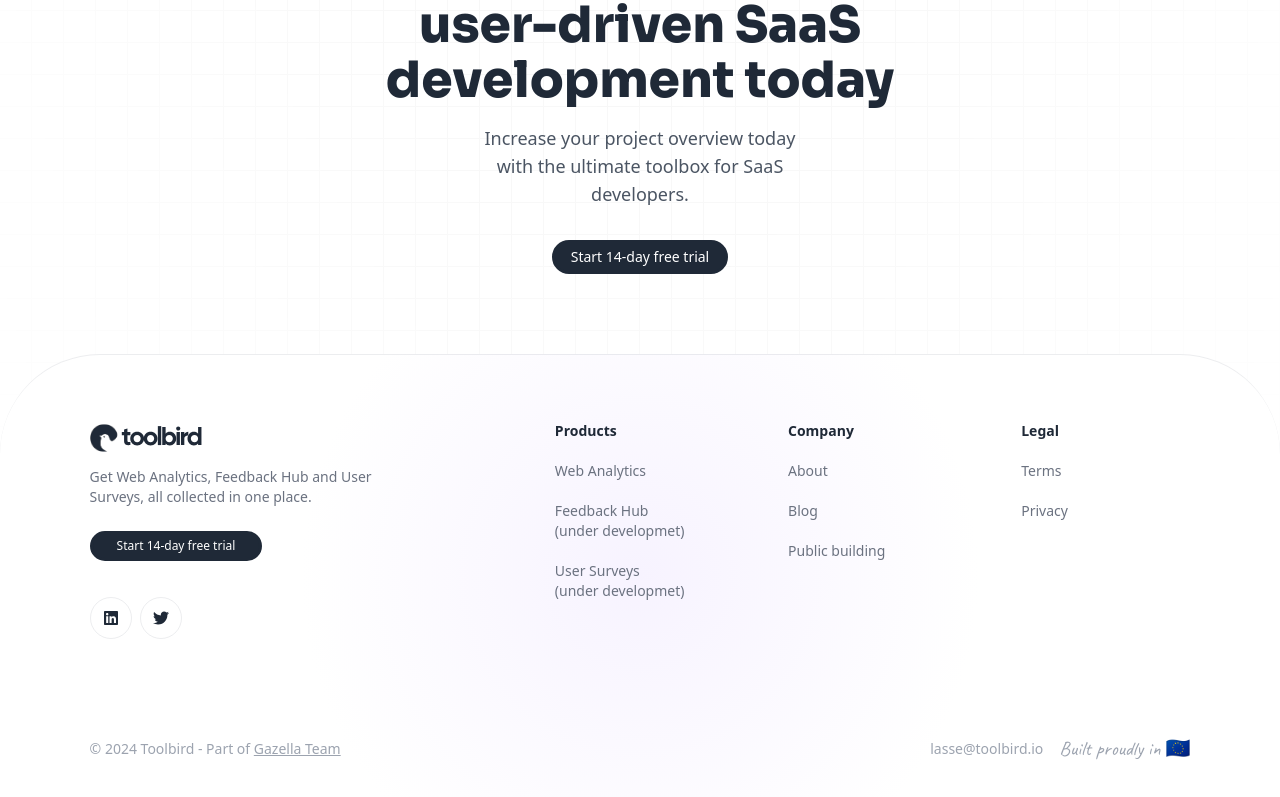
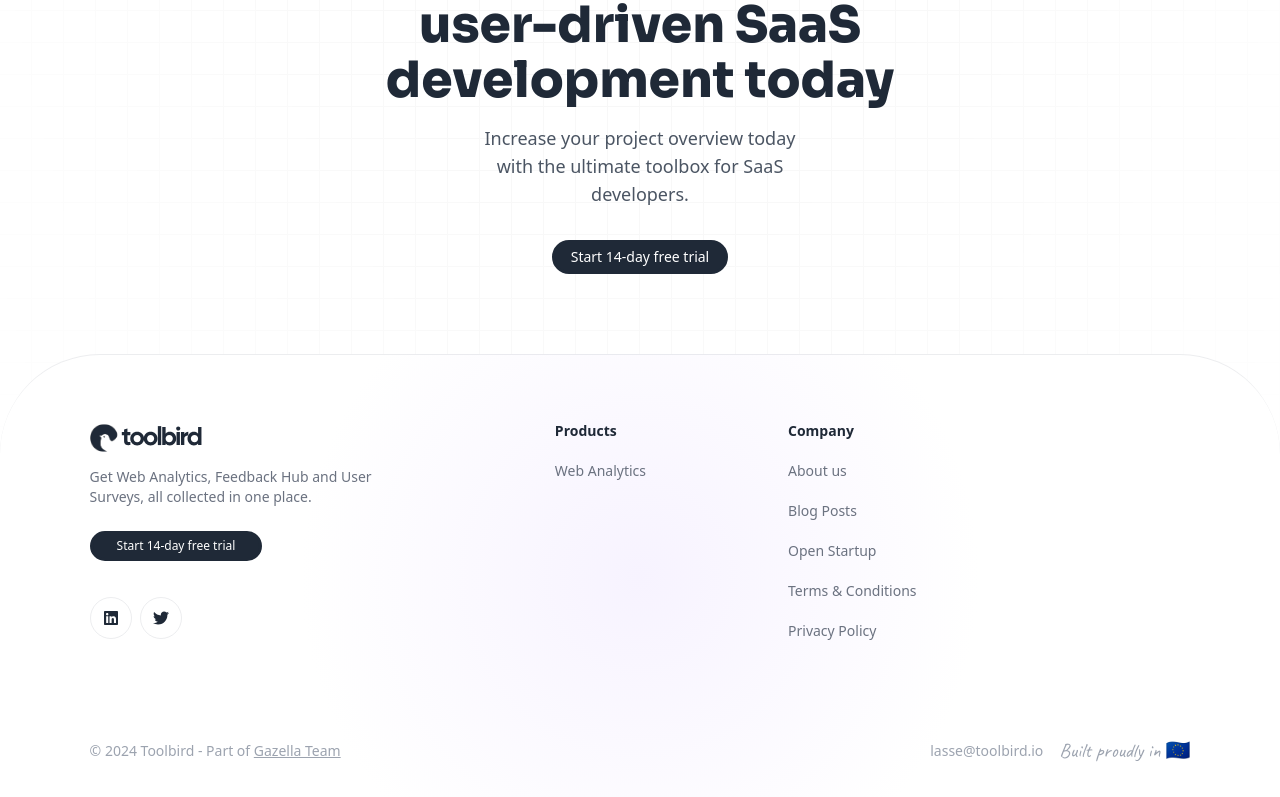
Before and after one commit to Gazella-Team/LM-Consulting, a Next.js app: page / in a window 1280 px wide. Shown: the part 2550-3347 px from the top of the page. Built offline with nearby package versions, Linux system fonts and the light colour scheme; what @ebay/nice-modal-react, @toolbird/web would draw is missing.

Commit message:
Footer Link Update

```diff
--- a/src/components/Layout/Footer.tsx
+++ b/src/components/Layout/Footer.tsx
@@ -1,14 +1,52 @@
 import Link from 'next/link'
-import { FaTiktok, FaTwitter, FaYoutube } from 'react-icons/fa'
-import { FaInstagram } from 'react-icons/fa'
+import { FaTwitter } from 'react-icons/fa'
 import { FaLinkedin } from 'react-icons/fa'
-import { cn } from 'utils/cs'
 import Cta from './Cta'
 
 type FooterProps = {
 	fullWidth?: boolean
 	noCta?: boolean
 }
+
+const FOOTER_LINKS: {
+	title: string
+	links: { label: string; href: string; target?: string }[]
+}[] = [
+	{
+		title: 'Products',
+		links: [
+			{
+				label: 'Web Analytics',
+				href: '/analytics',
+			},
+		],
+	},
+	{
+		title: 'Company',
+		links: [
+			{
+				label: 'About us',
+				href: '/blog/introducing-toolbird',
+			},
+			{
+				label: 'Blog Posts',
+				href: '/blog',
+			},
+			{
+				label: 'Open Startup',
+				href: 'https://app.toolbird.io/share/toolbird.io',
+			},
+			{
+				label: 'Terms & Conditions',
+				href: '/legal/terms',
+			},
+			{
+				label: 'Privacy Policy',
+				href: '/legal/privacy',
+			},
+		],
+	},
+]
 
 export default function Footer(props: FooterProps) {
 	return (
@@ -28,7 +66,11 @@ export default function Footer(props: FooterProps) {
 				<div className="w-[86%] mx-auto min-h-[370px] max-w-6xl grid grid-cols-1 md:grid-cols-[35%_1fr] pt-14 gap-20">
 					<div className="flex flex-col gap-6">
 						<div className="flex flex-col gap-3">
-							<img className="w-28" src="/logos/finallogo.svg" />
+							<img
+								className="w-28"
+								src="/logos/finallogo.svg"
+								alt="Toolbird Logo"
+							/>
 							<p className="text-gray-500 paragraph text-sm max-w-xs font-regular">
 								Get Web Analytics, Feedback Hub and User
 								Surveys, all collected in one place.
@@ -60,47 +102,20 @@ export default function Footer(props: FooterProps) {
 						</div>
 					</div>
 					<div className="grid grid-cols-2 mb-24 lg:grid-cols-3 paragraph gap-16">
-						<div>
-							<h2 className="text-sm mb-5 font-semibold text-gray-800">
-								Products
-							</h2>
-							<div className="text-gray-500 text-sm flex flex-col gap-5 font-regular">
-								<Link href={'/analytics'}>Web Analytics</Link>
-								<Link href={'/coming-soon'}>
-									Feedback Hub<br></br>(under developmet)
-								</Link>
-								<Link href={'/coming-soon'}>
-									User Surveys<br></br>(under developmet)
-								</Link>
+						{FOOTER_LINKS.map((group) => (
+							<div key={group.title}>
+								<h2 className="text-sm mb-5 font-semibold text-gray-800">
+									{group.title}
+								</h2>
+								<div className="text-gray-500 text-sm flex flex-col gap-5 font-regular">
+									{group.links.map((link) => (
+										<Link href={link.href} key={link.href}>
+											{link.label}
+										</Link>
+									))}
+								</div>
 							</div>
-						</div>
-						<div>
-							<h2 className="text-sm mb-5 font-semibold text-gray-800">
-								Company
-							</h2>
-							<div className="text-gray-500 text-sm flex flex-col gap-5 font-regular">
-								<Link href={'/blog/introducing-toolbird'}>
-									About
-								</Link>
-								<Link href={'/blog'}>Blog</Link>
-								<Link
-									href={
-										'https://app.toolbird.io/share/toolbird.io'
-									}
-								>
-									Public building
-								</Link>
-							</div>
-						</div>
-						<div>
-							<h2 className="text-sm mb-5 font-semibold text-gray-800">
-								Legal
-							</h2>
-							<div className="text-gray-500 text-sm flex flex-col gap-5 font-regular">
-								<Link href={'/legal/terms'}>Terms</Link>
-								<Link href={'/legal/privacy'}>Privacy</Link>
-							</div>
-						</div>
+						))}
 					</div>
 				</div>
 				<div className="text-center pb-6 text-gray-400 text-sm gap-4 md:gap-0 flex flex-col md:flex-row items-center justify-between paragraph w-[86%] mx-auto max-w-6xl">
@@ -114,9 +129,11 @@ export default function Footer(props: FooterProps) {
 							Gazella Team
 						</a>
 					</p>
-					<div className='flex items-center gap-4'>
+					<div className="flex items-center gap-4">
 						<p>lasse@toolbird.io</p>
-						<p className="font-[Caveat] text-xl">Built proudly in 🇪🇺</p>
+						<p className="font-[Caveat] text-xl">
+							Built proudly in 🇪🇺
+						</p>
 					</div>
 				</div>
 			</footer>
```
